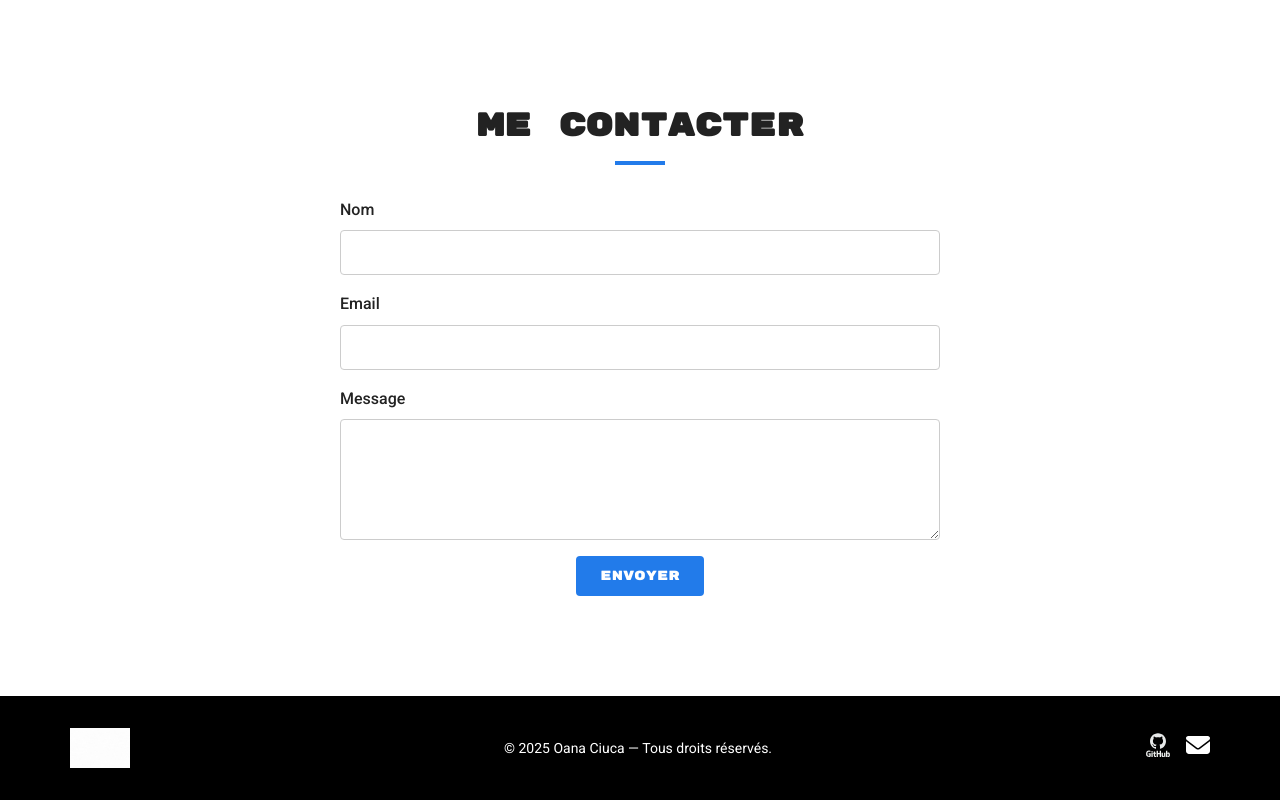
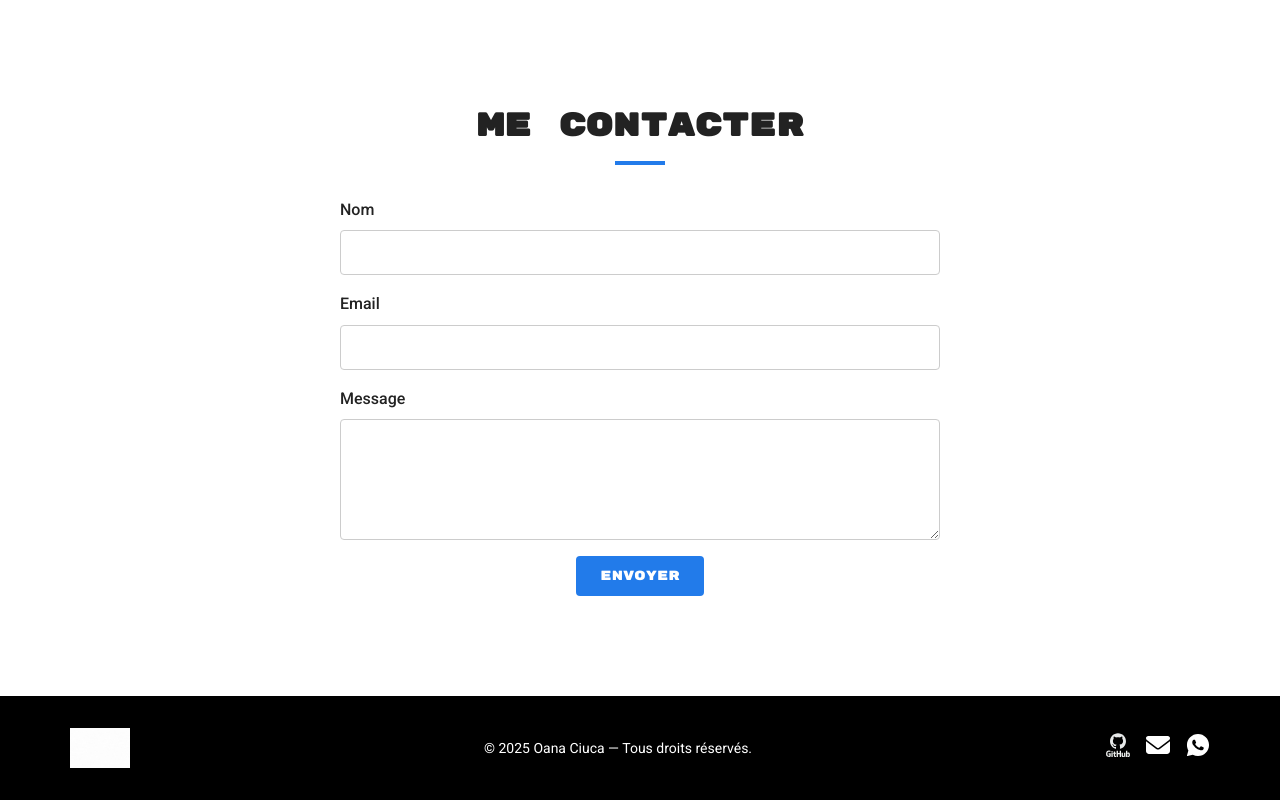
Before and after one commit to oanaciuca/Portfolio, a React (Vite) app: page / in a window 1280 px wide. Shown: the part 3389-4189 px from the top of the page. Built offline with nearby package versions, Linux system fonts and the light colour scheme; a web font is replaced by a local one.

Commit message:
ajout btn whatsapp

```diff
--- a/src/components/Footer.jsx
+++ b/src/components/Footer.jsx
@@ -2,9 +2,12 @@ import React from 'react';
 import logo        from '../assets/logo.gif';
 import githubIcon  from '../assets/github.svg';
 import mailIcon    from '../assets/mail.svg';
+import whatsappIcon from '../assets/whatsapp.svg';
 
 export default function Footer() {
   const year = new Date().getFullYear();
+  const phoneNumber = '40724173715';
+  const whatsappLink = `https://api.whatsapp.com/send?phone=${phoneNumber}`;
 
   return (
     <footer className="footer">
@@ -27,6 +30,18 @@ export default function Footer() {
           <a href="#contact" aria-label="Aller à la section contact">
             <img src={mailIcon} alt="Contactez-moi" className="footer__icon" />
           </a>
+          <a
+            href={whatsappLink}
+            target="_blank"
+            rel="noopener noreferrer"
+            aria-label="Contactez-moi sur WhatsApp"
+          >
+            <img
+              src={whatsappIcon}
+              alt="WhatsApp"
+              className="footer__icon"
+            />
+          </a>
         </div>
       </div>
     </footer>
```
Also changed, not shown: src/assets/whatsapp.svg (added).
